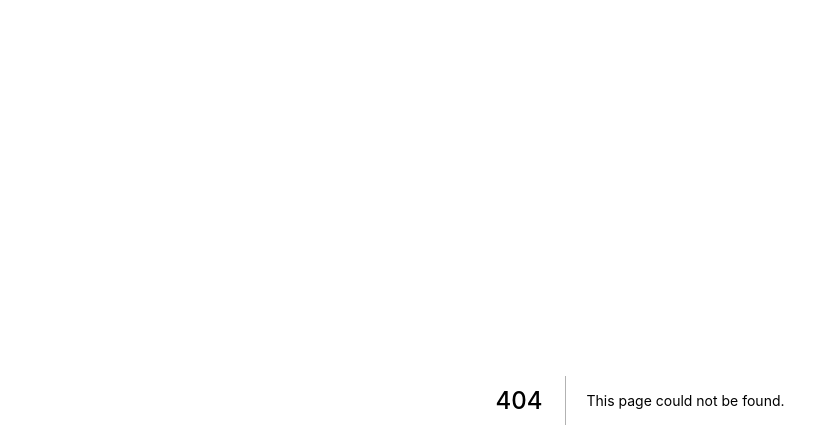
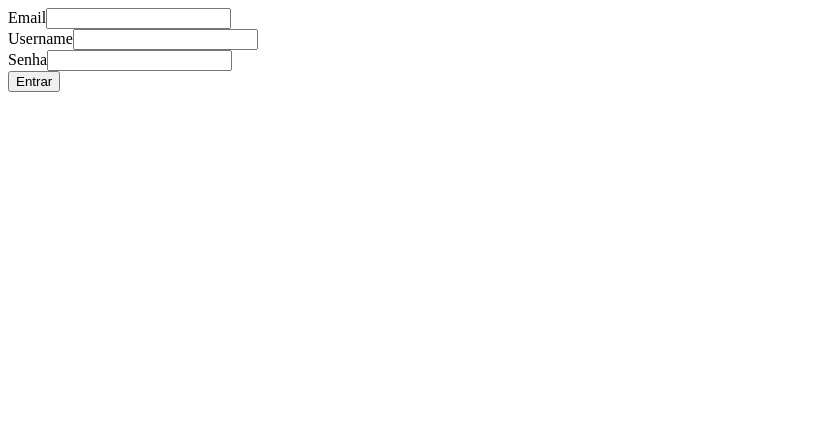
Before and after one commit to TrubbyOverflow/content-wiser, a Next.js app in the folder ui/: page /register in a window 1280 px wide. Before the commit this address had no page. Shown: the top 448 px of the page, without its empty margins (0-839 px from the left). Built offline with nearby package versions, Linux system fonts and the light colour scheme.

Commit message:
register page

```diff
--- /dev/null
+++ b/ui/pages/register.js
@@ -0,0 +1,65 @@
+import React from 'react';
+
+class Login extends React.Component {
+    constructor(props) {
+        super(props);
+        this.state = {
+            username: '',
+            password: '',
+        };
+
+        this.handleSignIn = this.handleSignIn.bind(this);
+    }
+
+    handleSignIn = async e => {
+        e.preventDefault();
+        const {
+            email,
+            username,
+            password
+        } = this.state;
+
+        //todo send to backend
+    }
+
+    handleChange(e, type) {
+        this.setState({ [type]: e.target.value });
+    }
+
+    render() {
+        const {
+            error
+        } = this.state;
+
+        return (
+            <div>
+                <form onSubmit={this.handleSignIn}>
+                    <div>
+                        <label>Email</label>
+                        <input type="text"
+                            onChange={ (e) => this.handleChange(e, 'email') }>
+                        </input>
+                    </div>
+                    <div>
+                        <label>Username</label>
+                        <input type="text"
+                            onChange={ (e) => this.handleChange(e, 'username') }>
+                        </input>
+                    </div>
+                    <div>
+                        <label>Senha</label>
+                        <input type="password"
+                            onChange={ (e) => this.handleChange(e, 'password') }>
+                        </input>
+                    </div>
+                    <div>
+                        {error}
+                    </div>
+                    <button type="submit">Entrar</button>
+                </form>
+            </div>
+        );
+    }
+}
+
+export default Login
```
